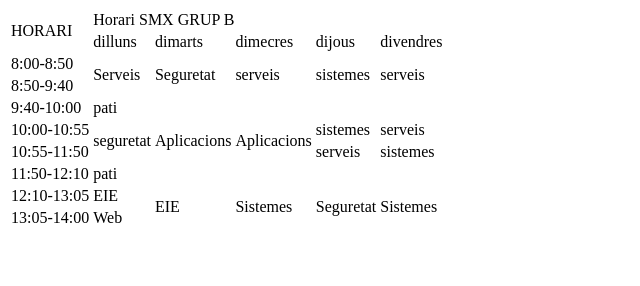
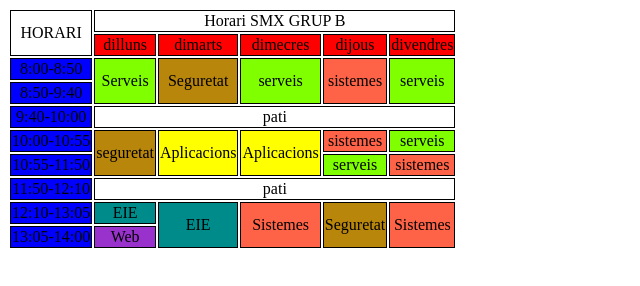
Before and after one commit to F3lipe4/Aplicacions_web, a plain HTML site: page Horari.html in a window 1280 px wide. Shown: the whole page, without its empty margins (0-640 px from the left). Drawn offline with Linux system fonts and the light colour scheme.

Commit message:
Horari amb css

```diff
--- a/Horari.html
+++ b/Horari.html
@@ -5,6 +5,7 @@
     <meta http-equiv="X-UA-Compatible" content="IE=edge">
     <meta name="viewport" content="width=device-width, initial-scale=1.0">
     <title>Horari</title>
+    <link rel="stylesheet" href="css/style.css">
 </head>
 <body>
     <table>
@@ -13,7 +14,7 @@
                 <td rowspan="2">HORARI</td>
                 <td colspan="5">Horari SMX GRUP B</td>
             </tr>
-            <tr>
+            <tr class="dias">
                 <td>dilluns</td>
                 <td>dimarts</td>
                 <td>dimecres</td>
@@ -21,48 +22,48 @@
                 <td>divendres</td>
             </tr>
             <tr>
-                <td>8:00-8:50</td>
-                <td rowspan="2">Serveis</td>
-                <td rowspan="2">Seguretat</td>
-                <td rowspan="2">serveis</td>
-                <td rowspan="2">sistemes</td>
-                <td rowspan="2">serveis</td>
+                <td class="hora">8:00-8:50</td>
+                <td rowspan="2" class="Serveis">Serveis</td>
+                <td rowspan="2" class="Seguretat">Seguretat</td>
+                <td rowspan="2" class="Serveis">serveis</td>
+                <td rowspan="2" class="Sistemes">sistemes</td>
+                <td rowspan="2" class="Serveis">serveis</td>
             </tr>
             <tr>
-                <td>8:50-9:40</td>
+                <td class="hora">8:50-9:40</td>
             </tr>
             <tr>
-                <td>9:40-10:00</td>
+                <td class="hora">9:40-10:00</td>
                 <td colspan="5">pati</td>
             </tr>
             <tr>
-                <td>10:00-10:55</td>
-                <td rowspan="2">seguretat</td>
-                <td rowspan="2">Aplicacions</td>
-                <td rowspan="2">Aplicacions</td>
-                <td>sistemes</td>
-                <td>serveis</td>
+                <td class="hora">10:00-10:55</td>
+                <td rowspan="2" class="Seguretat">seguretat</td>
+                <td rowspan="2" class="Aplicacions">Aplicacions</td>
+                <td rowspan="2" class="Aplicacions">Aplicacions</td>
+                <td class="Sistemes">sistemes</td>
+                <td class="Serveis">serveis</td>
             </tr>
             <tr>
-                <td>10:55-11:50</td>
-                <td>serveis</td>
-                <td>sistemes</td>
+                <td class="hora">10:55-11:50</td>
+                <td class="Serveis">serveis</td>
+                <td class="Sistemes">sistemes</td>
             </tr>
             <tr>
-                <td>11:50-12:10</td>
+                <td class="hora">11:50-12:10</td>
                 <td colspan="5">pati</td>
             </tr>
             <tr>
-                <td>12:10-13:05</td>
-                <td>EIE</td>
-                <td rowspan="2">EIE</td>
-                <td rowspan="2">Sistemes</td>
-                <td rowspan="2">Seguretat</td>
-                <td rowspan="2">Sistemes</td>
+                <td class="hora">12:10-13:05</td>
+                <td class="EIE">EIE</td>
+                <td rowspan="2" class="EIE">EIE</td>
+                <td rowspan="2" class="Sistemes">Sistemes</td>
+                <td rowspan="2" class="Seguretat">Seguretat</td>
+                <td rowspan="2" class="Sistemes">Sistemes</td>
             </tr>
             <tr>
-                <td>13:05-14:00</td>
-                <td>Web</td>
+                <td class="hora">13:05-14:00</td>
+                <td class="Web">Web</td>
             </tr>
         </thead>
 </body>
--- a/css/style.css
+++ b/css/style.css
@@ -10,3 +10,30 @@ img {
 table td{
     border: 1px solid black;
 }
+td{
+    text-align: center;
+}
+.dias{
+    background-color: red;
+}
+.hora{
+    background-color: blue;
+}
+.Serveis{
+    background-color: chartreuse;
+}
+.Seguretat{
+    background-color: darkgoldenrod;
+}
+.Sistemes{
+    background-color: tomato;
+}
+.Aplicacions{
+    background-color: yellow;
+}
+.EIE{
+    background-color: darkcyan;
+}
+.Web{
+    background-color: darkorchid;
+}
```
